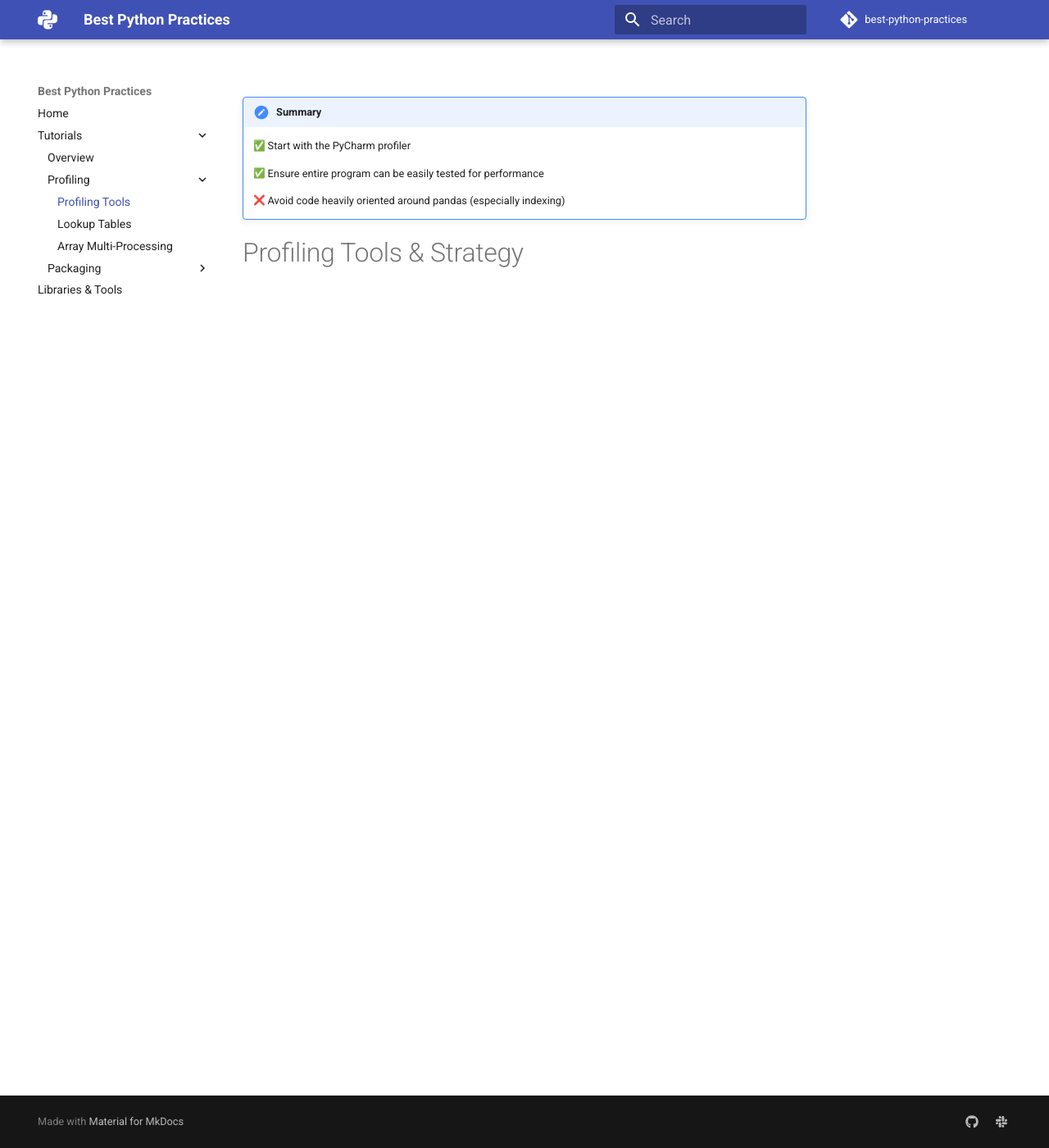
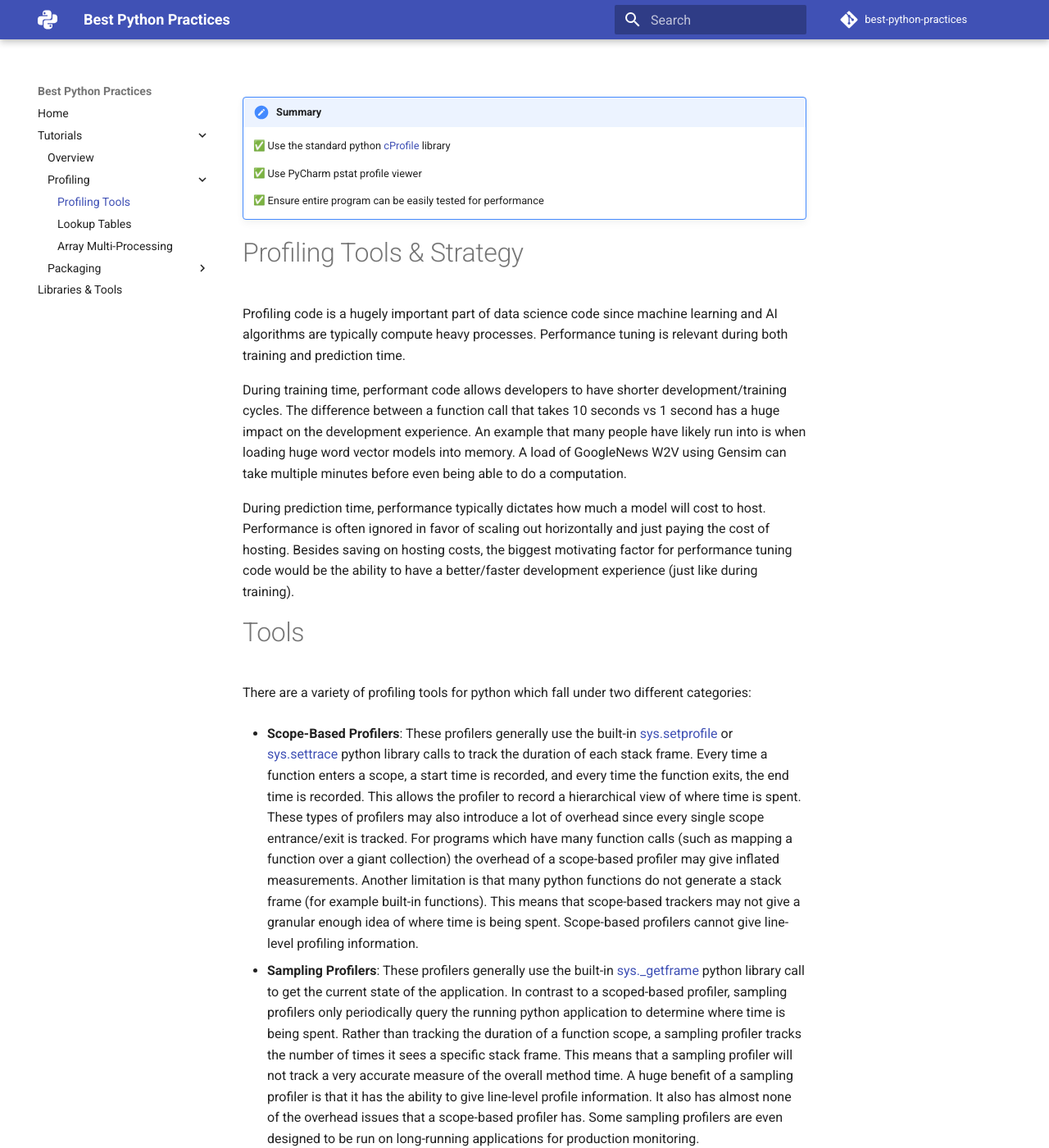
Before and after one commit to felixgao/python-best-practices, an MkDocs documentation site: the page built from docs/tutorials/performance/profiling_tools.md, in a window 1280 px wide and 1400 px high. Shown: the whole window at 82% size. Built offline with MkDocs 1.6.1 and Material for MkDocs 9.7.7, drawn with Linux system fonts in a browser that asks for light colours; emoji names are drawn with the system emoji font; some of the changed text lies outside the part shown.

Commit message:
Added profiling introduction

```diff
--- a/docs/tutorials/performance/profiling_tools.md
+++ b/docs/tutorials/performance/profiling_tools.md
@@ -1,10 +1,85 @@
 !!! Summary
 
-    :white_check_mark: Start with the PyCharm profiler
+    :white_check_mark: Use the standard python [cProfile] library
+
+    :white_check_mark: Use PyCharm pstat profile viewer
 
     :white_check_mark: Ensure entire program can be easily tested for performance
 
-    :x: Avoid code heavily oriented around pandas (especially indexing)
+
+# Profiling Tools & Strategy
+
+Profiling code is a hugely important part of data science code since machine
+learning and AI algorithms are typically compute heavy processes. Performance
+tuning is relevant during both training and prediction time.
+
+During training time, performant code allows developers to have shorter
+development/training cycles. The difference between a function call that takes
+10 seconds vs 1 second has a huge impact on the development experience. An
+example that many people have likely run into is when loading huge word vector
+models into memory. A load of GoogleNews W2V using Gensim can take multiple
+minutes before even being able to do a computation.
+
+During prediction time, performance typically dictates how much a model will
+cost to host. Performance is often ignored in favor of scaling out horizontally
+and just paying the cost of hosting. Besides saving on hosting costs, the
+biggest motivating factor for performance tuning code would be the ability to
+have a better/faster development experience (just like during training).
+
+# Tools
+
+There are a variety of profiling tools for python which fall under two
+different categories:
+
+- **Scope-Based Profilers**: These profilers generally use the built-in
+    [sys.setprofile] or [sys.settrace] python library calls to track the
+    duration of each stack frame. Every time a function enters a scope, a start
+    time is recorded, and every time the function exits, the end time is
+    recorded. This allows the profiler to record a hierarchical view of where
+    time is spent. These types of profilers may also introduce a lot of
+    overhead since every single scope entrance/exit is tracked. For programs
+    which have many function calls (such as mapping a function over a giant
+    collection) the overhead of a scope-based profiler may give inflated
+    measurements. Another limitation is that many python functions do not
+    generate a stack frame (for example built-in functions). This means that
+    scope-based trackers may not give a granular enough idea of where
+    time is being spent. Scope-based profilers cannot give line-level profiling
+    information.
+
+- **Sampling Profilers**: These profilers generally use the built-in
+    [sys._getframe] python library call to get the current state of the
+    application. In contrast to a scoped-based profiler, sampling profilers only
+    periodically query the running python application to determine where time is
+    being spent. Rather than tracking the duration of a function scope, a
+    sampling profiler tracks the number of times it sees a specific stack frame.
+    This means that a sampling profiler will not track a very accurate measure
+    of the overall method time. A huge benefit of a sampling profiler is that
+    it has the ability to give line-level profile information. It also has
+    almost none of the overhead issues that a scope-based profiler has. Some
+    sampling profilers are even designed to be run on long-running applications
+    for production monitoring.
+
+The mode widely used tools are the following:
+
+- [cProfile] (Scope-Based): The python standard library profiler.
+- [pprofile] (Scope-Based & Sampling): A pure python profiler.
+- [yappi] (Scope-Based & Sampling): A profiler with multi-threading support.
+- [scalene] (Sampling): A profiler with built-in memory usage profiling.
+
+In general, it is recommended to start with [cProfile] and move on to other
+tools only if there is a need. Almost all use-cases are well-suited to the most
+basic scoped-based profiler and there are only infrequent times when more
+specialized profilers should be used. For example [yappi] may be well suited to
+testing a multi-threaded web server with extremely high traffic. Though
+sampling profilers can give extremely granular information, it is unlikely
+that the issues will not show up clearly in a scope-based profile.
 
 
-# Profiling Tools & Strategy
+[sys.setprofile]: https://docs.python.org/3/library/sys.html#sys.setprofile
+[sys.settrace]: https://docs.python.org/3/library/sys.html#sys.settrace
+[sys._getframe]: https://docs.python.org/3/library/sys.html#sys._getframe
+
+[cProfile]: https://docs.python.org/3/library/profile.html#profile
+[yappi]: https://github.com/sumerc/yappi
+[scalene]: https://github.com/emeryberger/scalene
+[pprofile]: https://github.com/vpelletier/pprofile
```
